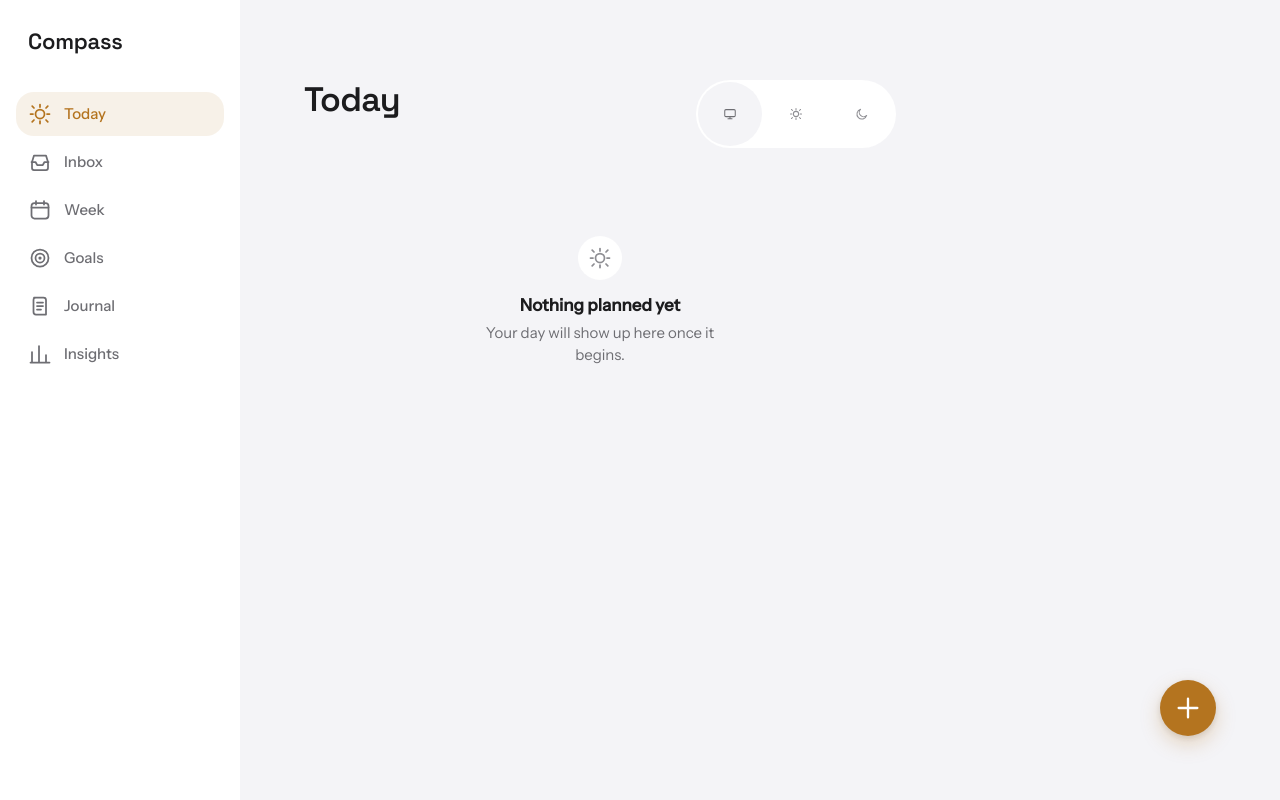
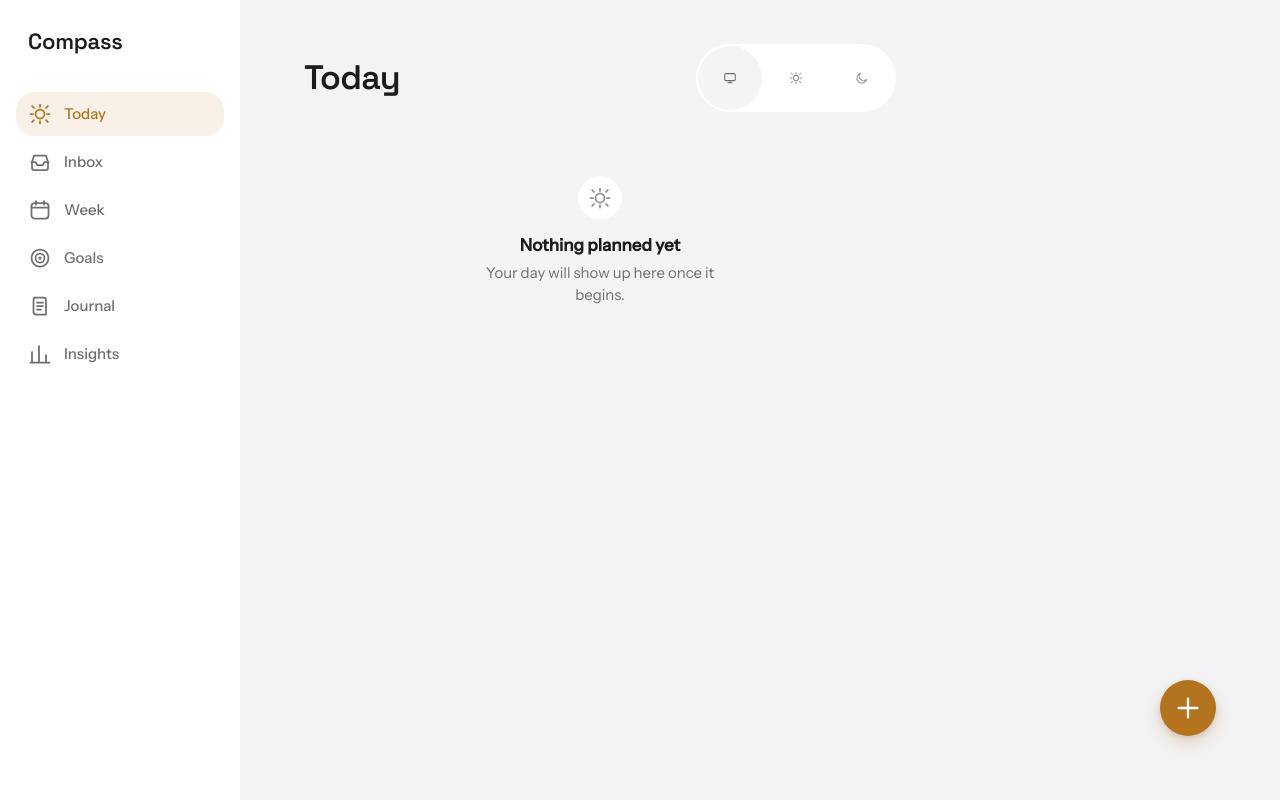
Before and after one commit to kasamthapa/compass, a React (Vite) app: page /today in a window 1280 px wide. Built offline with nearby package versions, Linux system fonts and the light colour scheme.

Commit message:
fix: give large-title header proper breathing room and baseline alignment

```diff
--- a/src/components/AppShell.tsx
+++ b/src/components/AppShell.tsx
@@ -12,7 +12,7 @@ export function AppShell({ children }: AppShellProps) {
   return (
     <div className="min-h-screen bg-bg text-text">
       <LeftRail />
-      <main className="mx-auto max-w-content px-5 pb-[calc(var(--nav-height)_+_env(safe-area-inset-bottom)_+_1.5rem)] pt-6 sm:px-6 md:ml-rail md:px-8 md:pb-12 md:pt-9">
+      <main className="mx-auto max-w-content px-5 pb-[calc(var(--nav-height)_+_env(safe-area-inset-bottom)_+_1.5rem)] pt-8 sm:px-6 md:ml-rail md:px-8 md:pb-12 md:pt-11">
         {children}
       </main>
       <BottomTabBar />
--- a/src/components/PageHeader.tsx
+++ b/src/components/PageHeader.tsx
@@ -6,7 +6,7 @@ interface PageHeaderProps {
 
 export function PageHeader({ title }: PageHeaderProps) {
   return (
-    <header className="flex items-start justify-between gap-4 pb-6">
+    <header className="flex items-center justify-between gap-4 pb-2">
       <h1 className="font-display text-large-title text-text">{title}</h1>
       <ThemeToggle />
     </header>
```
